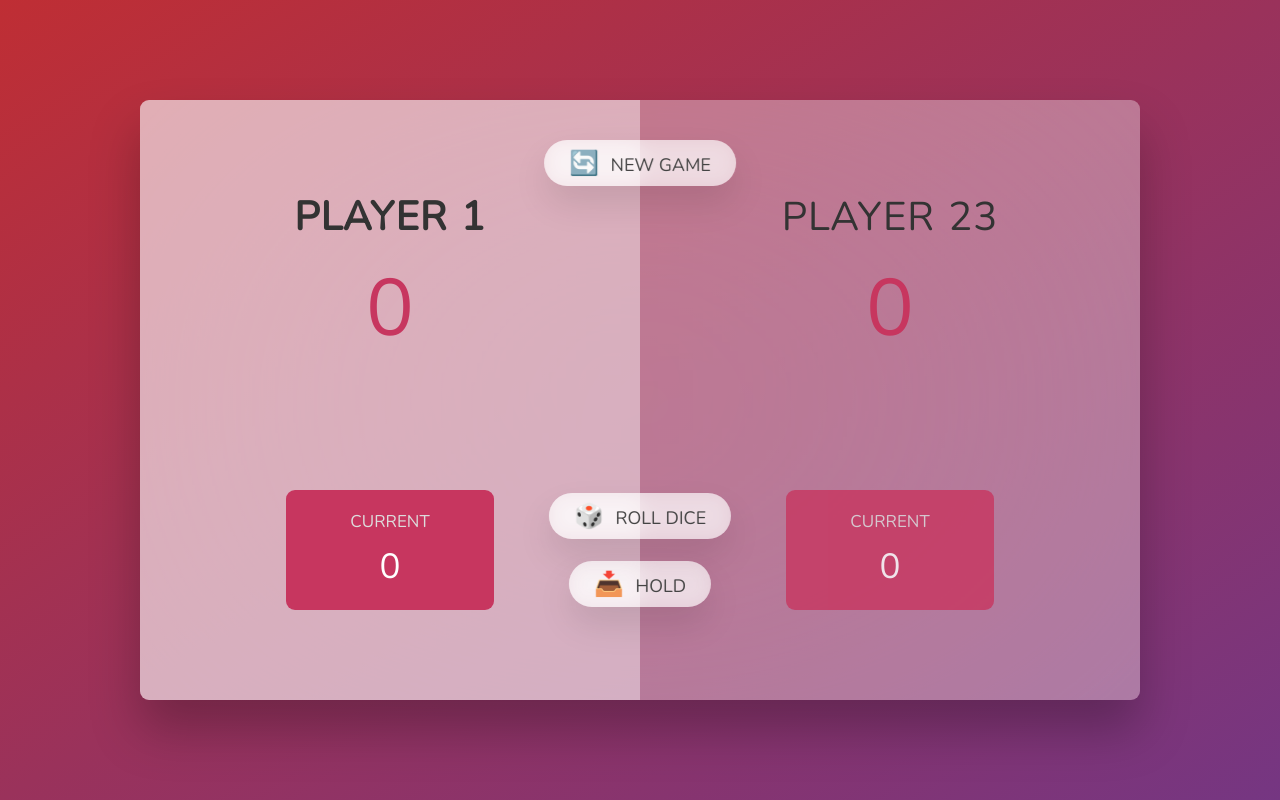
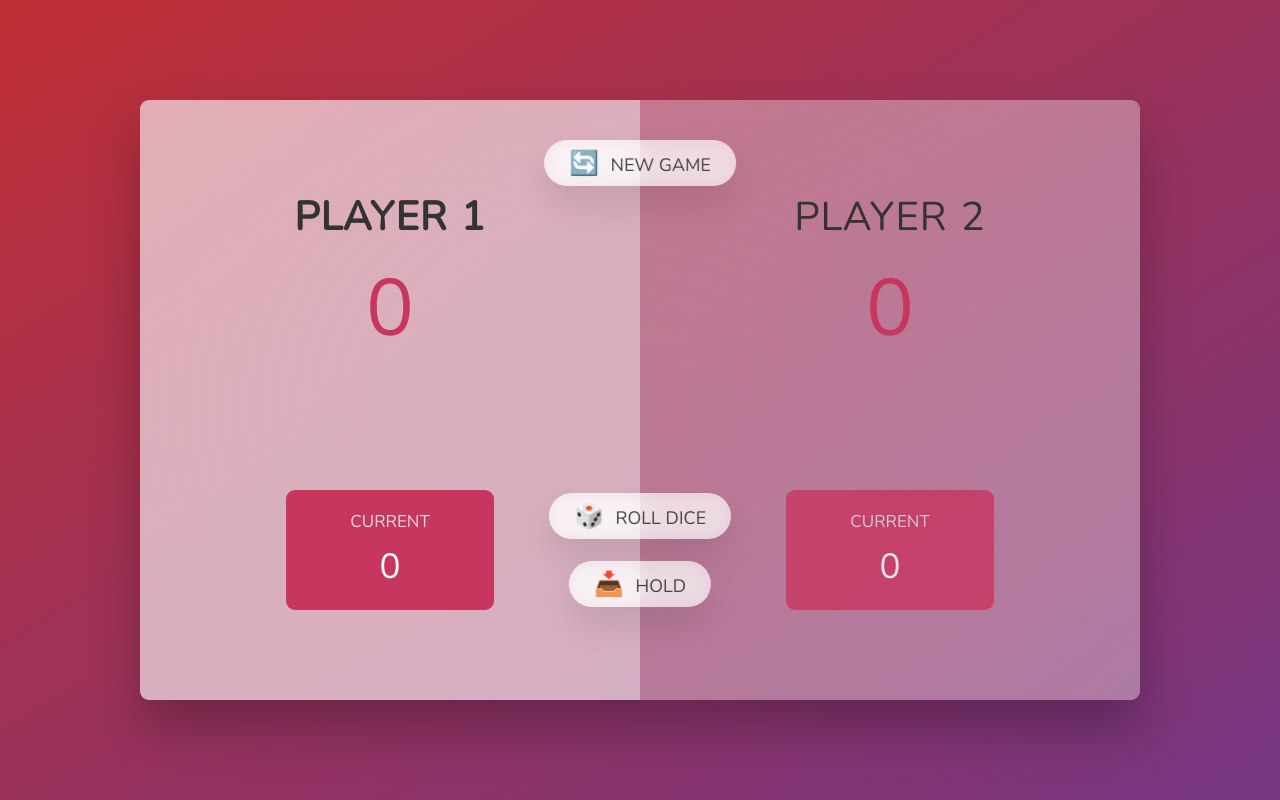
Before and after one commit to iamasadali/pig-dice-game, a plain HTML site: page index.html in a window 1280 px wide. Drawn offline with nearby package versions, Linux system fonts and the light colour scheme.

Commit message:
Update index.html

```diff
--- a/index.html
+++ b/index.html
@@ -18,7 +18,7 @@
         </div>
       </section>
       <section class="player player--1">
-        <h2 class="name" id="name--1">Player 23</h2>
+        <h2 class="name" id="name--1">Player 2</h2>
         <p class="score" id="score--1">24</p>
         <div class="current">
           <p class="current-label">Current</p>
```
